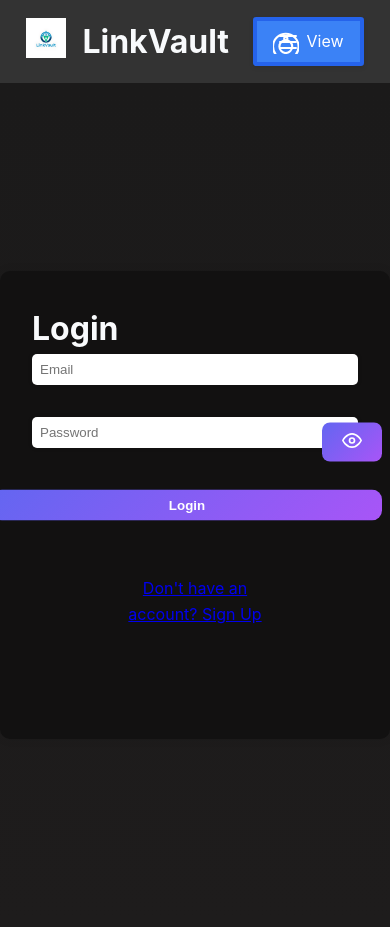
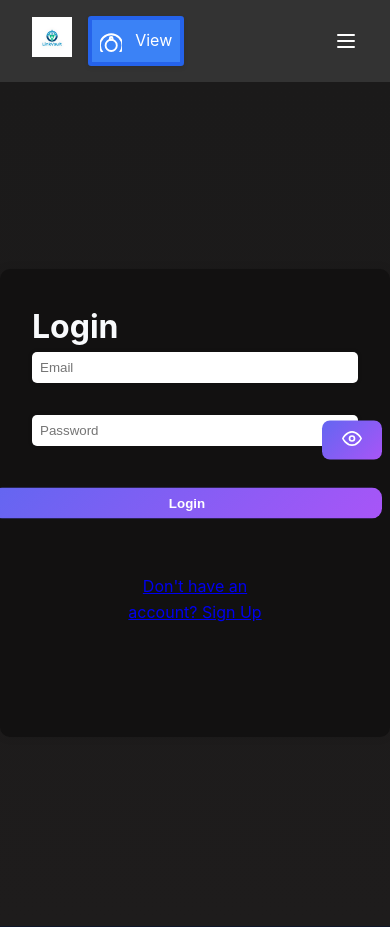
Before and after one commit to Soumithgundala/linkvault, a Next.js app in the folder web/: page /login in a window 390 px wide. Built offline with nearby package versions, Linux system fonts and the light colour scheme; no server answers.

Commit message:
css changes for mobile

```diff
--- a/web/src/styles/globals.css
+++ b/web/src/styles/globals.css
@@ -213,7 +213,8 @@ button:hover {
 }
 
 .navbar-container {
-  max-width: 1200px;
+  width: 100%;
+  padding: 0 1rem;
   margin: 0 auto;
   display: flex;
   justify-content: space-between;
@@ -247,6 +248,12 @@ button:hover {
   justify-content: space-between;
   align-items: center;
 }
+.nav-right{
+  display: flex;
+  align-items: center;
+  gap: 1rem;
+  order: 2;
+}
 
 .logo-container {
   cursor: pointer;
@@ -261,7 +268,7 @@ button:hover {
 /* Example if you're using global CSS */
 .dropdown {
   position: absolute;
-  right: 1rem;
+  /* right: 10rem; */
   top: 4rem;
   background-color: white;
   border: 1px solid #ccc;
@@ -271,14 +278,15 @@ button:hover {
 }
 
 .dropdown-button {
-  position: absolute;
-  right: calc(0.9rem + 2cm); /* Move the button 2 cm to the left */
-  top: 5%; /* Center it vertically relative to the navbar */
-  transform: translateY(-50%); /* Adjust for vertical centering */
+  /* position: absolute; */
+  /* right: calc(0.9rem + 2cm);
+  top: 5%;
+  transform: translateY(-50%); */
   cursor: pointer;
   display: flex;
-  justify-content: center; /* Center the icon horizontally */
-  align-items: center; /* Center the icon vertically */
+  justify-content: center;
+  align-items: center;
+  order:2;
   z-index:100;
 }
 
@@ -554,9 +562,10 @@ button:hover {
   text-decoration: none;
   font-weight: 5000;
   transition: all 150ms ease-in-out;
-  margin-left: 50rem; /* Space from title */
+  /* margin-left: 50rem; */
   border: 4px solid #2563eb; /* Darker border */
   box-shadow: 0 2px 4px rgba(0, 0, 0, 0.1);
+  order:1;
 }
 
 .view-link:hover {
@@ -580,24 +589,23 @@ button:hover {
   margin-right: auto; /* Pushes subsequent elements to right */
 }
 
-/* Mobile responsiveness */
 @media (max-width: 768px) {
-  .view-link {
-    padding: 0.5rem 1rem;
-    margin-left: 0.5rem;
-  }
-
-  .view-link span:last-child { /* Hide "View" text on mobile */
+  .Title-Linkvault {
     display: none;
   }
 
-  .view-icon {
-    width: 1.6rem;
-    height: 1.6rem;
-    margin-right: -0.3rem;
+  .view-link span {
+    display: none;
+  }
+
+  .nav-right {
+    gap: 0.5rem;
+  }
+
+  .view-link {
+    padding: 0.5rem;
   }
 }
-
 /* Dropdown button positioning */
 .dropdown-button {
   margin-left: auto; /* Pushes dropdown to far right */
```
